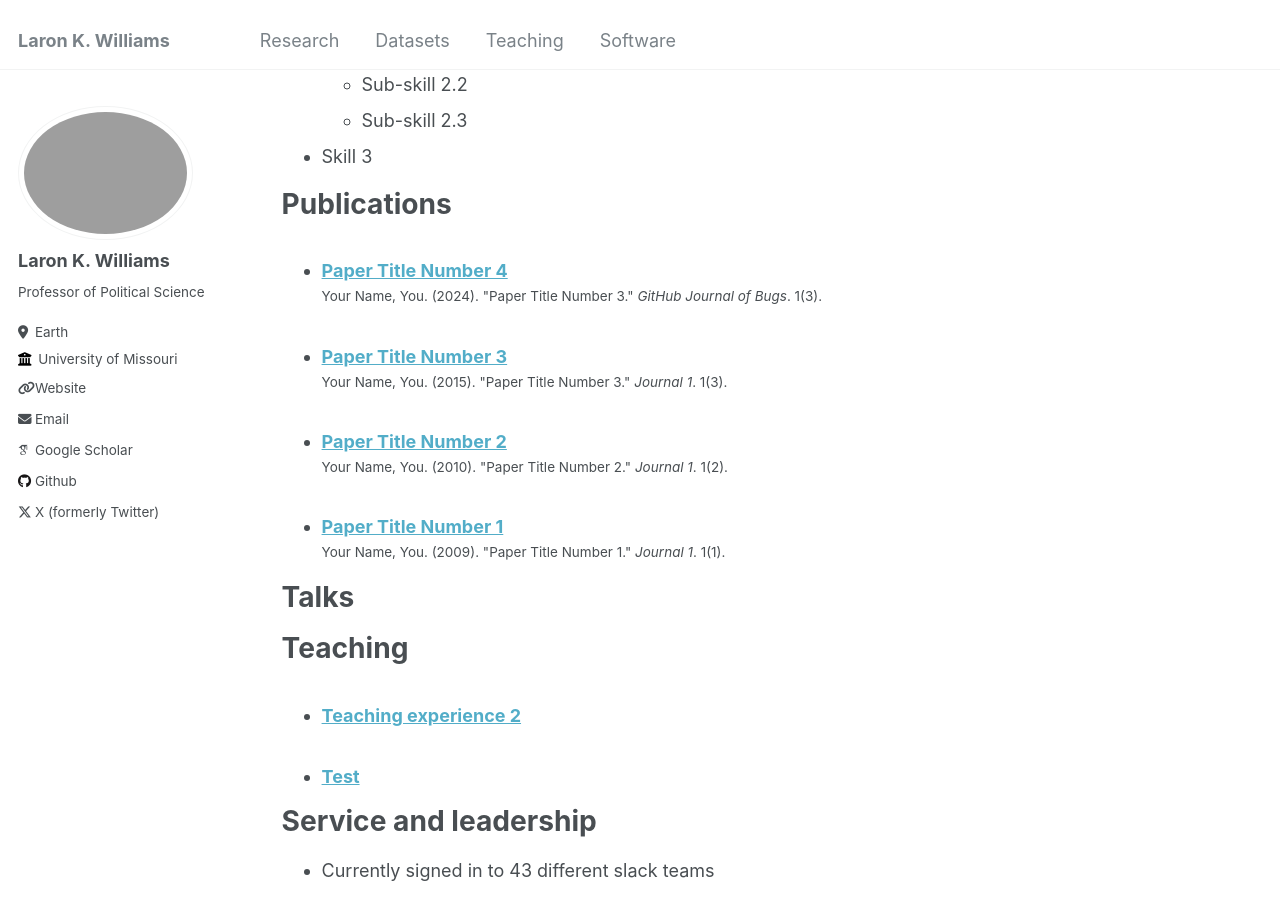
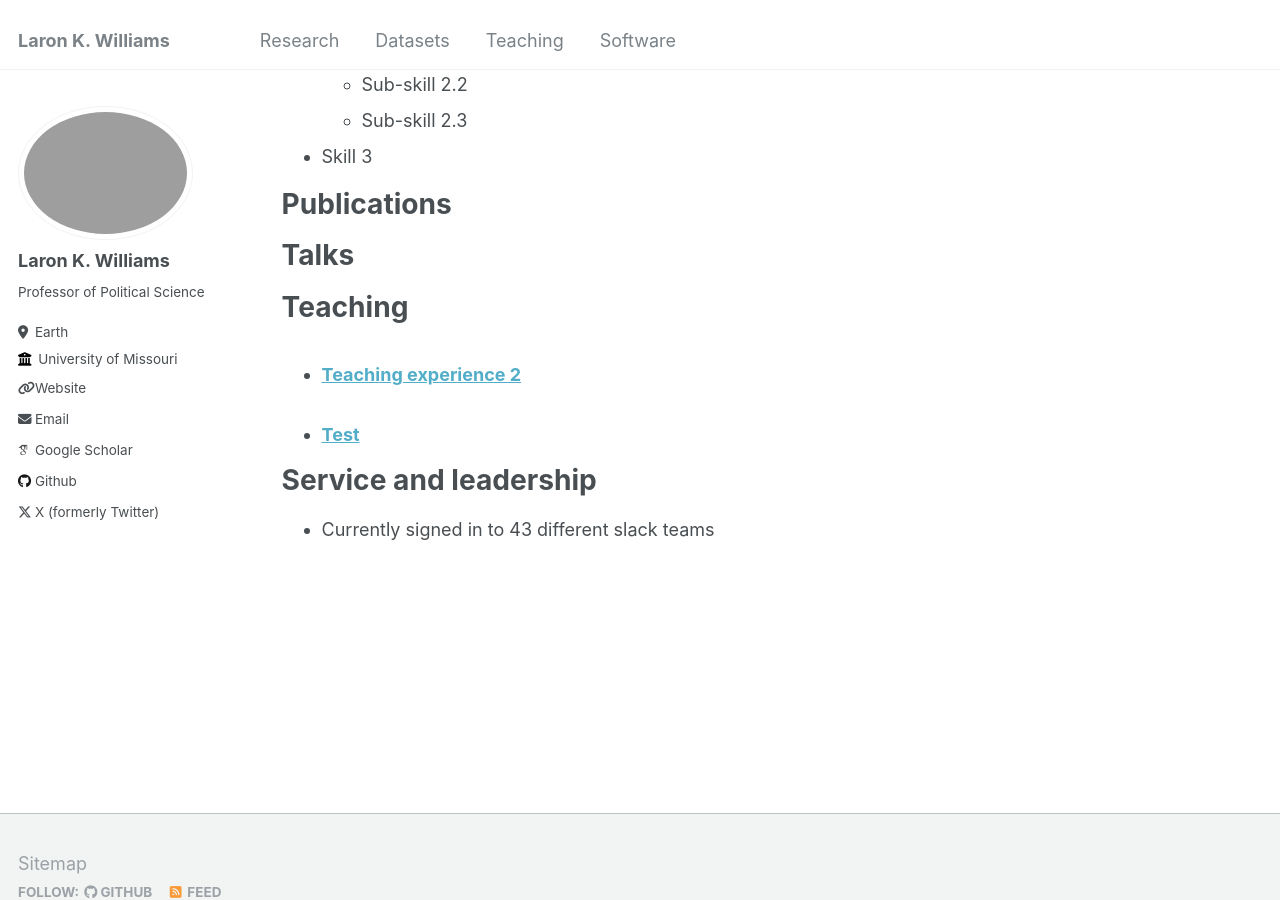
Before and after one commit to williamslaro/williamslaro.github.io, a Jekyll site: the page built from _pages/cv.md, in a window 1280 px wide and 900 px high, scrolled down 899 px. Built offline with Jekyll 4.4.1, drawn with Linux system fonts in a browser that asks for light colours; some web fonts are replaced; some of the changed lines change nothing that is shown.

Commit message:
Update _config.yml

```diff
--- a/_config.yml
+++ b/_config.yml
@@ -202,13 +202,13 @@
   teaching:
     output: true
     permalink: /:collection/:path/
-  publications:
+  research:
     output: true
     permalink: /:collection/:path/
-  portfolio:
+  software:
     output: true
     permalink: /:collection/:path/
-  talks:
+  datasets:
     output: true
     permalink: /:collection/:path/
 
@@ -265,7 +265,7 @@
       path: ""
       type: datasets
     values:
-      layout: talk
+      layout: single
       author_profile: true
       share: true
 
```
